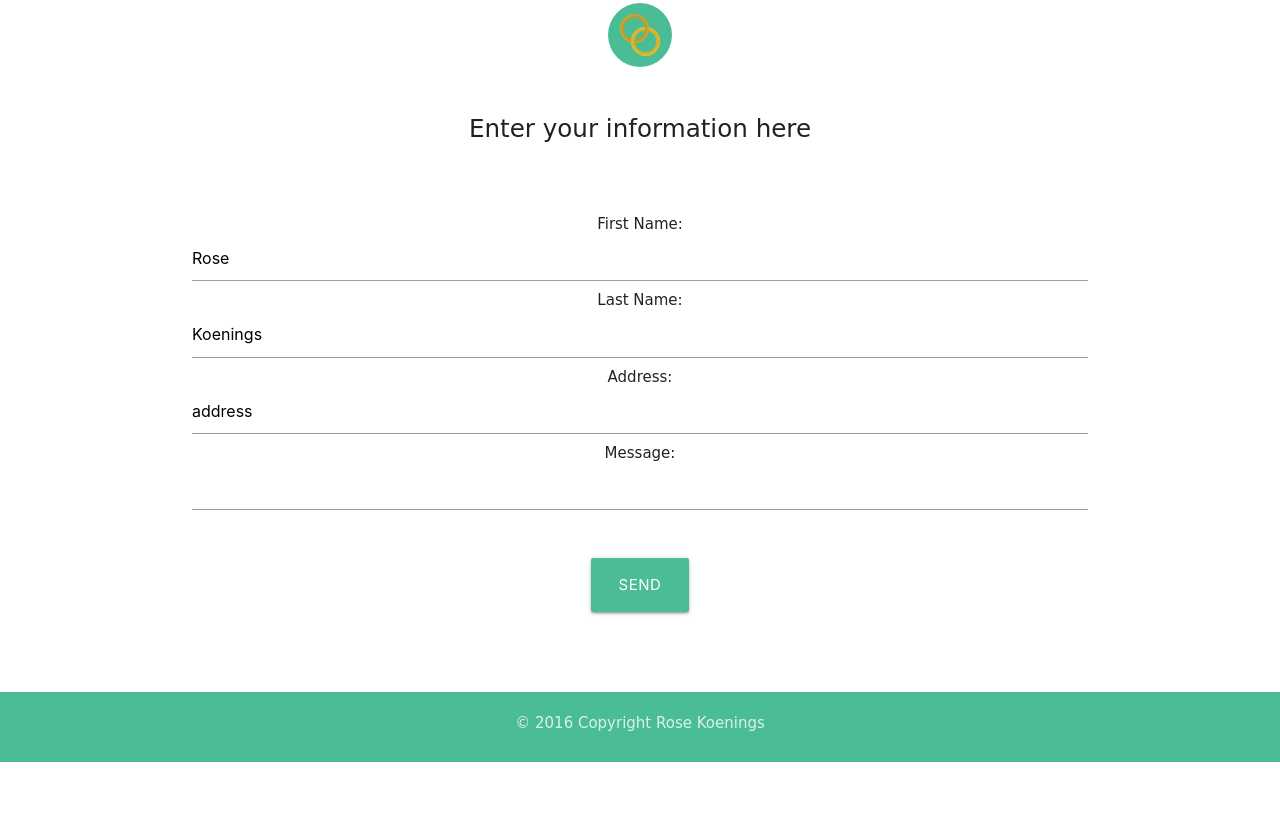
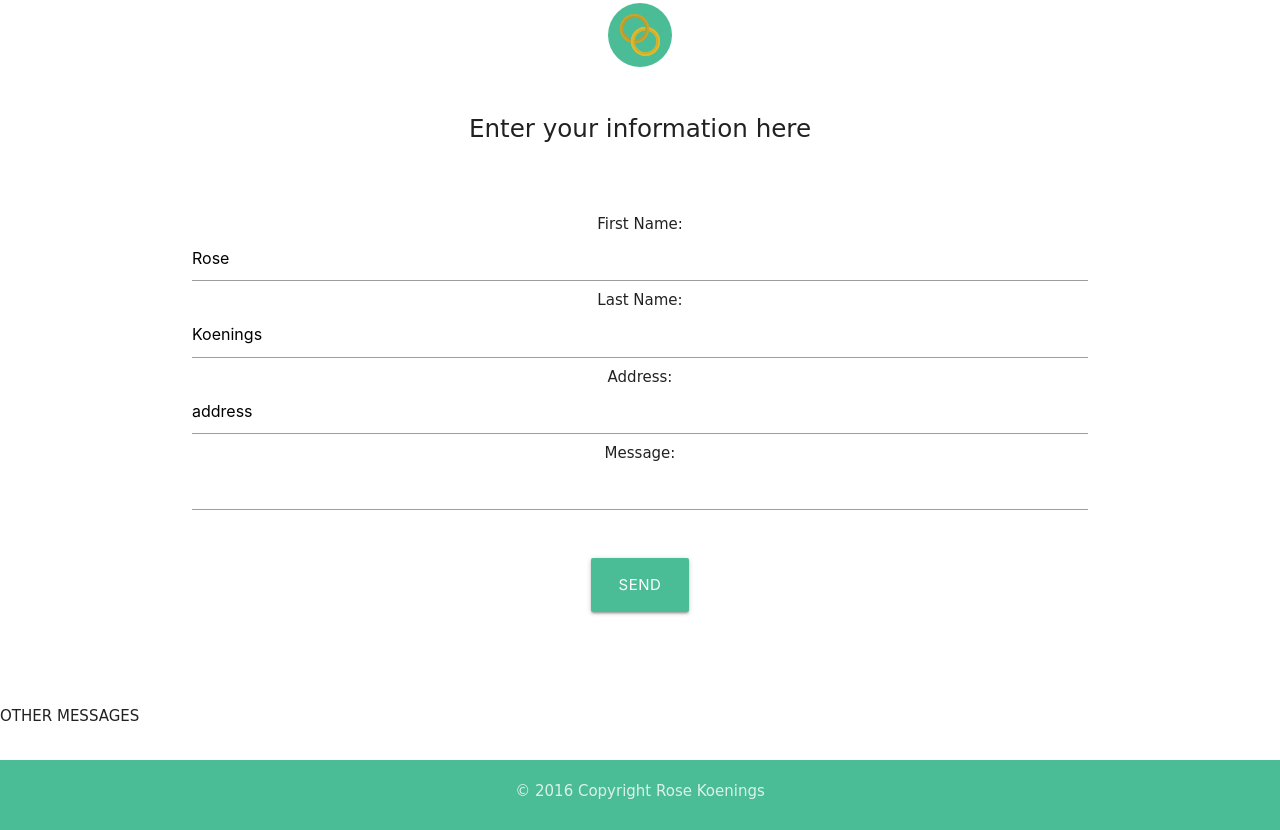
Before and after one commit to rnkings/myGuestBook, a website: page index.html in a window 1280 px wide. Shown: the part 477-1307 px from the top of the page. Before the commit the page ends 1239 px from the top, so only its background shows below. Drawn offline with nearby package versions, Linux system fonts and the light colour scheme; files whose address does not match are found by name; a web font is replaced by a local one.

Commit message:
added tabs with a section that can show and hide

```diff
--- a/index.html
+++ b/index.html
@@ -64,6 +64,12 @@
 	            <div class="row center" id="result"></div>
 	          </div>
 	        </div>
+	        <div class="tabs">
+	        	<div class="tab" ng-click="tabCtrl.showTab(1)">Other</div>
+	        	<div class="tab" ng-click="tabCtrl.showTab(2)">Messages</div>
+	        	<section class="other" ng-show="tabCtrl.isShown(1)">
+	        		<h1>Other Tab</h1>
+	        	</section>
 
 	    </div>
 <!-- Form End -->
```
